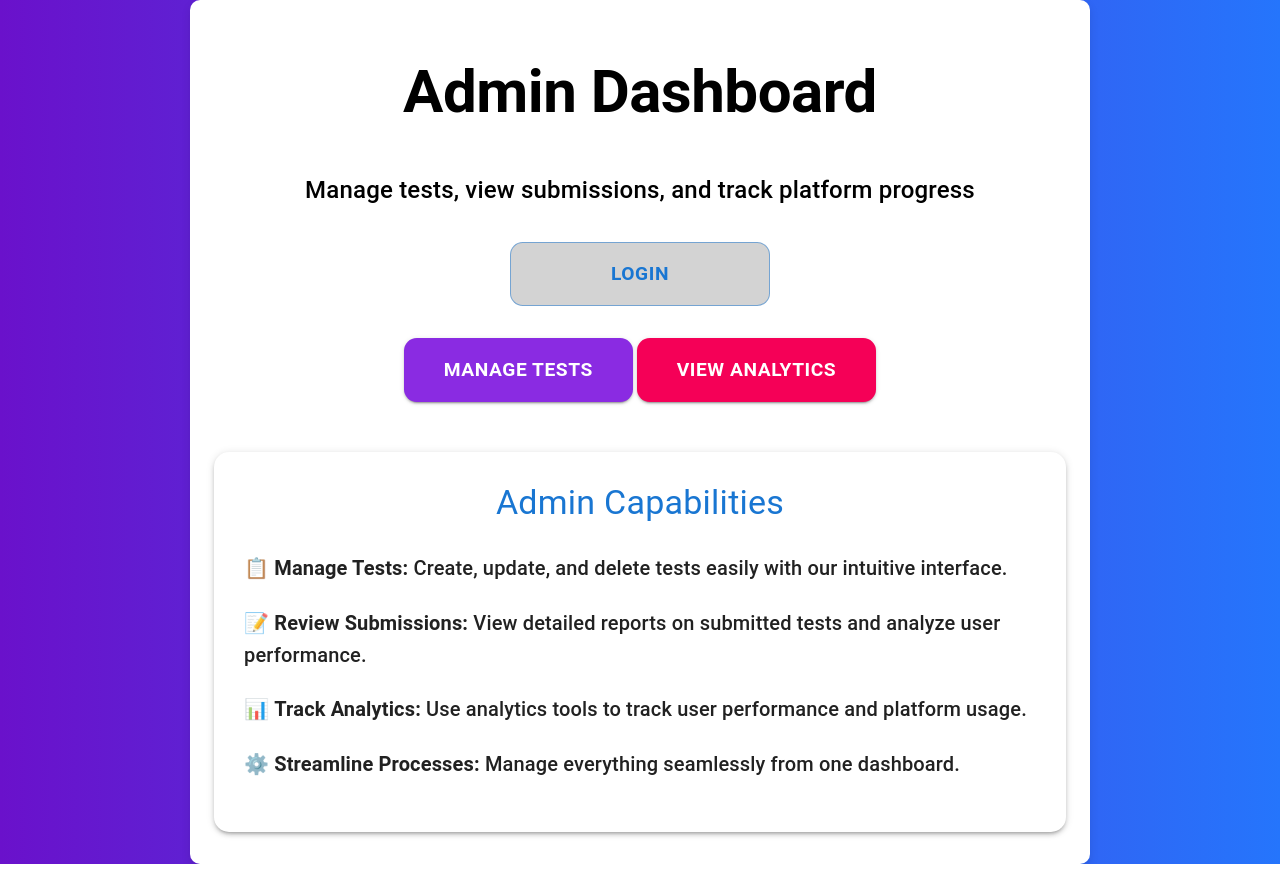
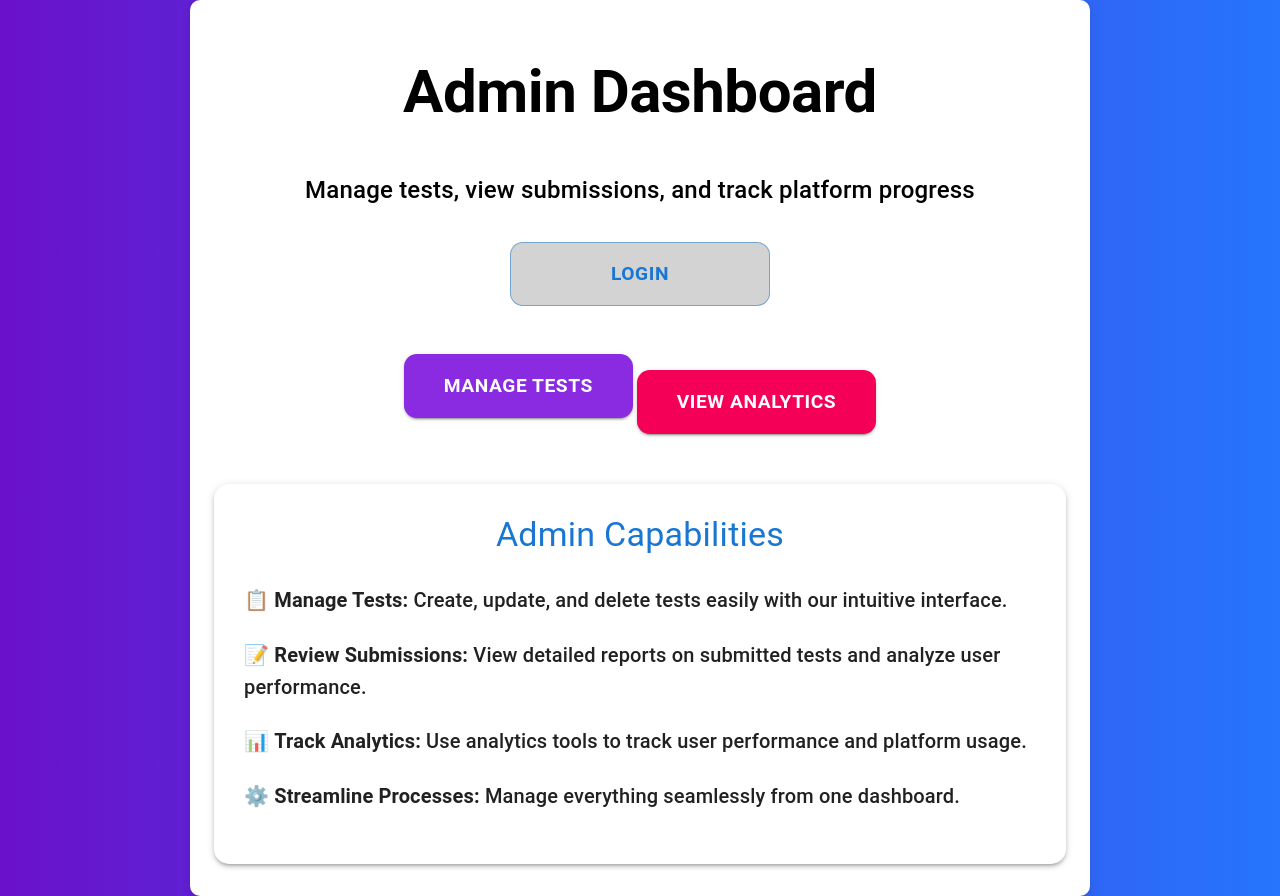
Before and after one commit to ebaze-tech/CourseMasterAdmin, a React (Vite) app: page / in a window 1280 px wide. Before the commit the page ends 864 px from the top, so only its background shows below. Built offline with nearby package versions, Linux system fonts and the light colour scheme.

Commit message:
Fixed admin home page

```diff
--- a/src/Admin/AdminHomepage.jsx
+++ b/src/Admin/AdminHomepage.jsx
@@ -108,6 +108,7 @@ const AdminHomePage = () => {
                 height: "4rem",
                 borderRadius: "0.8rem",
                 cursor: "none",
+                marginTop: "2rem",
               }}
             >
               View Analytics
```
